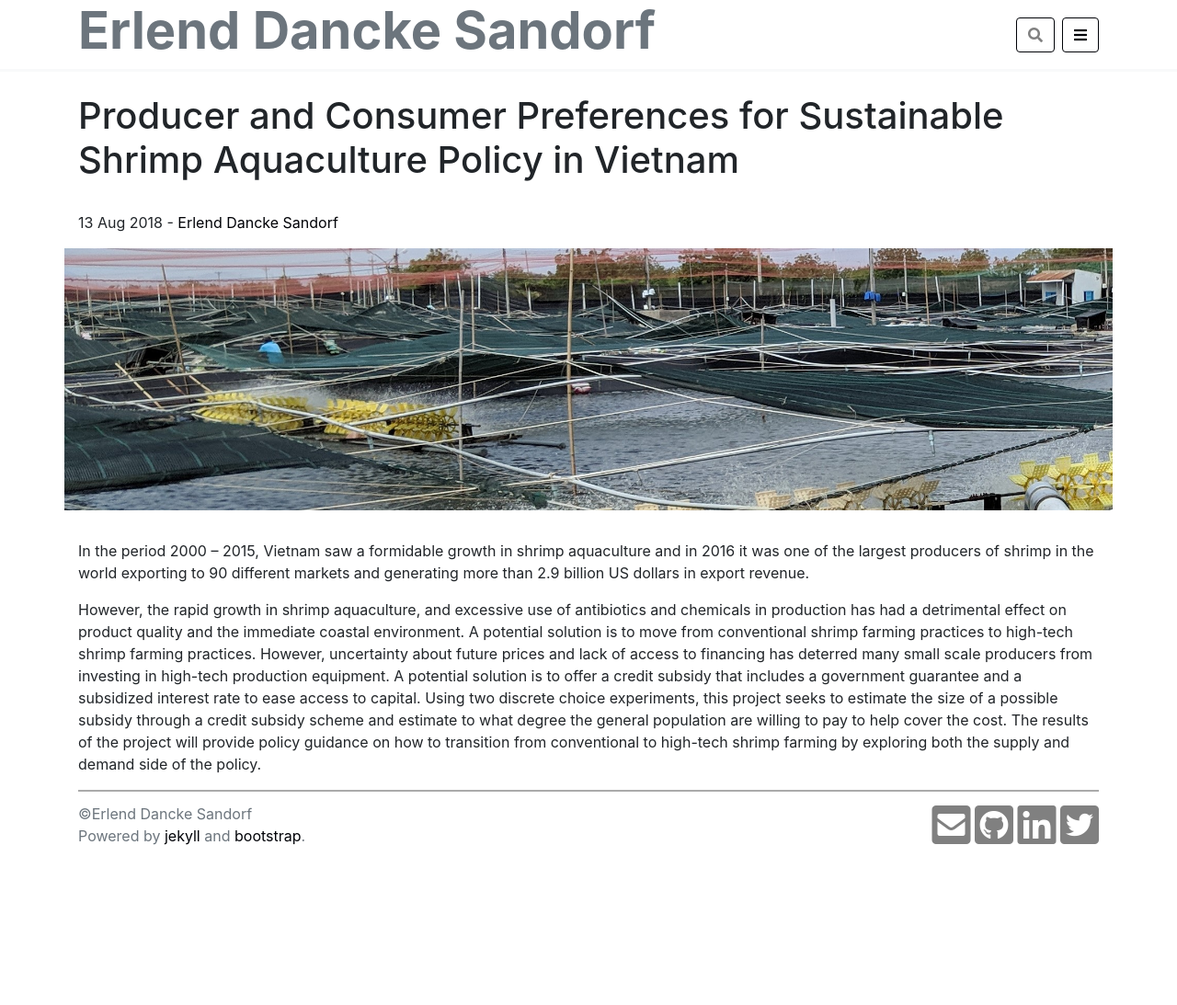
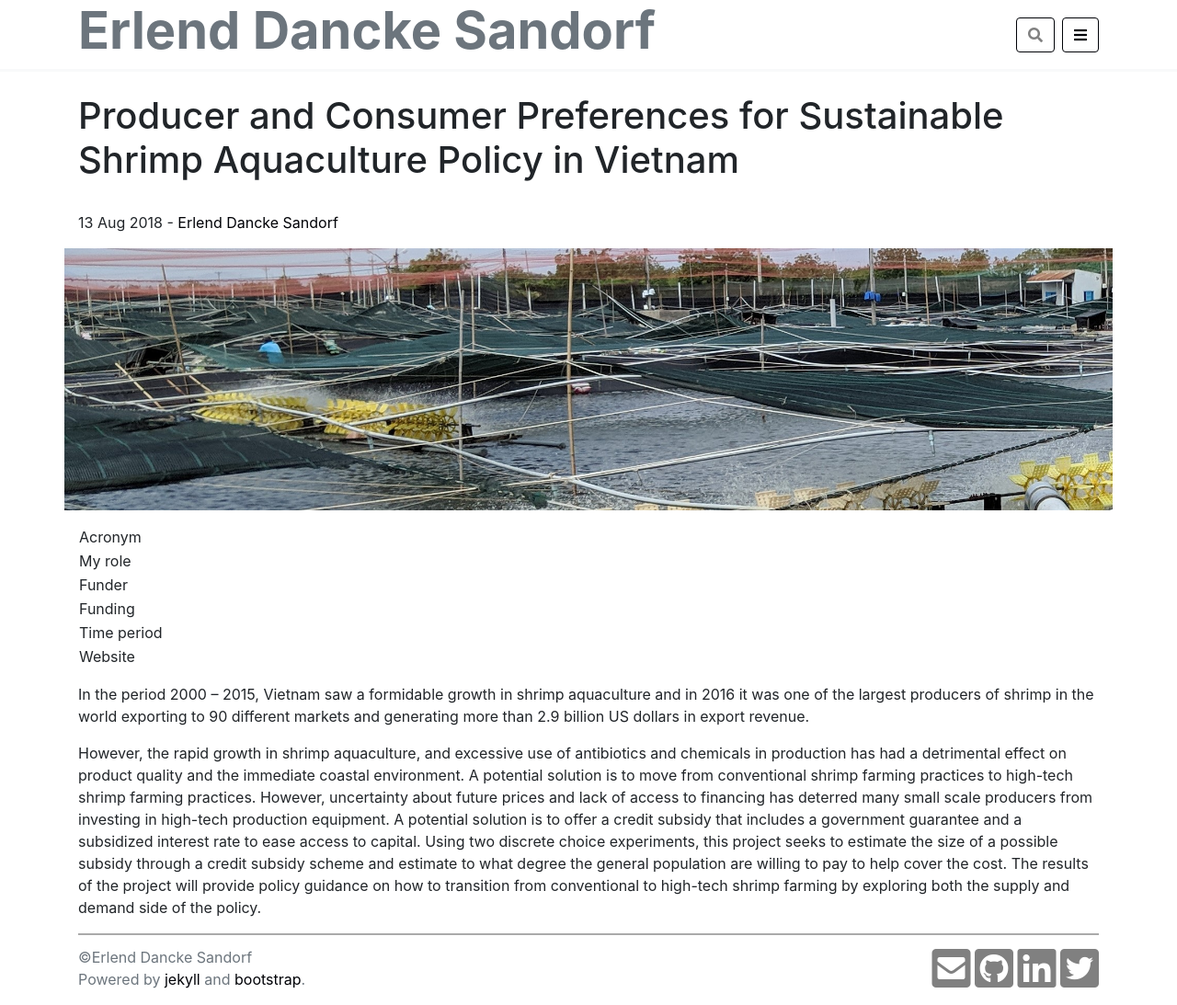
Before and after one commit to edsandorf/old-edsandorf-website, a Jekyll site: the page built from _projects/2018-08-13-sustainable-aquaculture.md, in a window 1280 px wide and 1093 px high. Shown: the whole window at 92% size. Built offline with Jekyll 4.4.1, drawn with Linux system fonts in a browser that asks for light colours.

Commit message:
Added project layout

```diff
--- a/_config.yml
+++ b/_config.yml
@@ -33,7 +33,7 @@ defaults:
       path: ""
       type: "projects"
     values:
-      layout: "pubs-post-news"
+      layout: "project"
   - scope:
       path: ""
     values:
--- /dev/null
+++ b/_layouts/project.html
@@ -0,0 +1,88 @@
+---
+layout: default
+---
+
+  <div class = "container">
+    <div class = "row mt-4">
+      <div class = "col-sm-12">
+        <h1> {{ page.title }} </h1> <br>
+        <p>
+          {{ page.date | date_to_string }}
+          {% assign author = site.authors | where: 'short_name', page.author | first %}
+          {% if author %}
+            - <a href="{{ author.url }}">{{ author.name }}</a>
+          {% endif %}
+        </p>
+      </div>
+    </div>
+
+    <div class = "row">
+      <img class = "img-fluid img-max-400 d-block mx-auto mb-3" src = "{{ site.baseurl }}/assets/img/{{ page.image }}">
+    </div>
+
+      <div class = "project-info">
+        <table>
+          <!-- Row -->
+          <tr>
+            <td>
+              Acronym
+            </td>
+            <td>
+              {{ page.acronym }}
+            </td>
+          </tr>
+          <!-- Row -->
+          <tr>
+            <td>
+              My role
+            </td>
+            <td>
+              {{ page.role }}
+            </td>
+          </tr>
+          <!-- Row -->
+          <tr>
+            <td>
+              Funder
+            </td>
+            <td>
+              {{ page.funder }}
+            </td>
+          </tr>
+          <!-- Row -->
+          <tr>
+            <td>
+              Funding
+            </td>
+            <td>
+              {{ page.funding }}
+            </td>
+          </tr>
+          <!-- Row -->
+          <tr>
+            <td>
+              Time period
+            </td>
+            <td>
+              {{ page.period }}
+            </td>
+          </tr>
+          <!-- Row -->
+          <tr>
+            <td>
+              Website
+            </td>
+            <td>
+              <a href = "#">{{ page.website }}</a>
+            </td>
+          </tr>
+        </table>
+      </div>
+
+      <p>
+        {{ content }}
+      </p>
+
+
+
+  </div>
```
